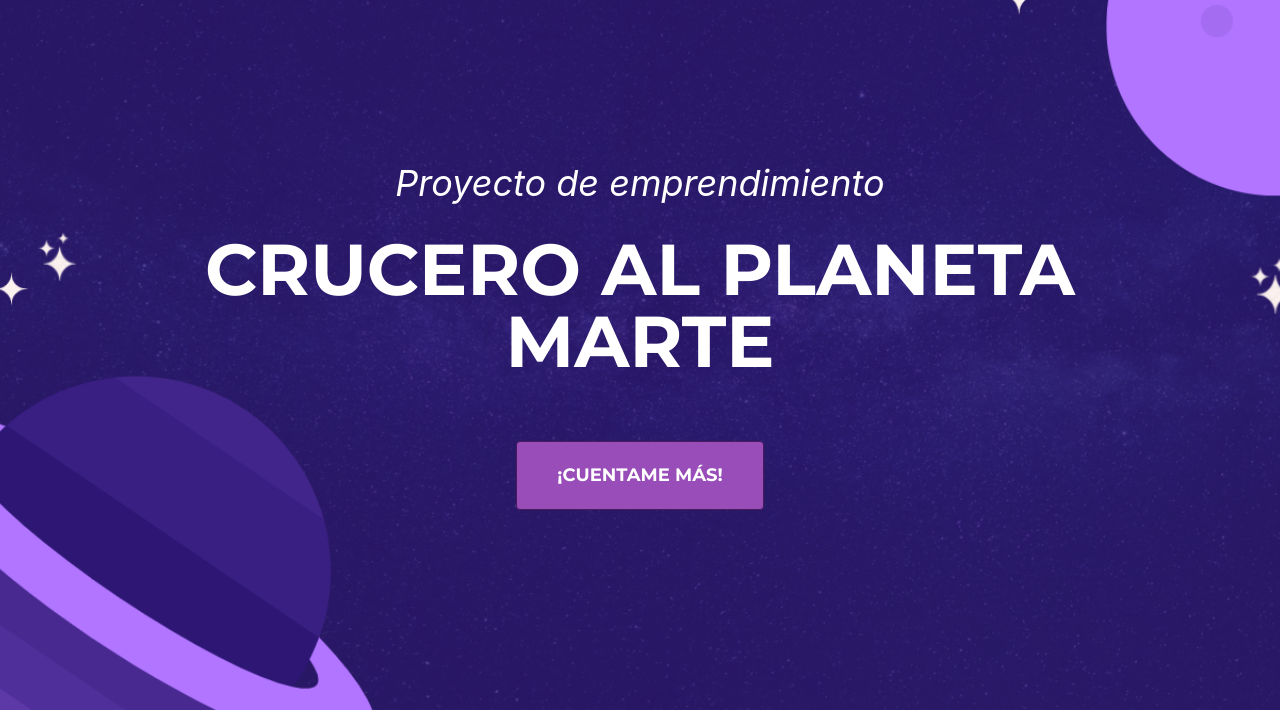
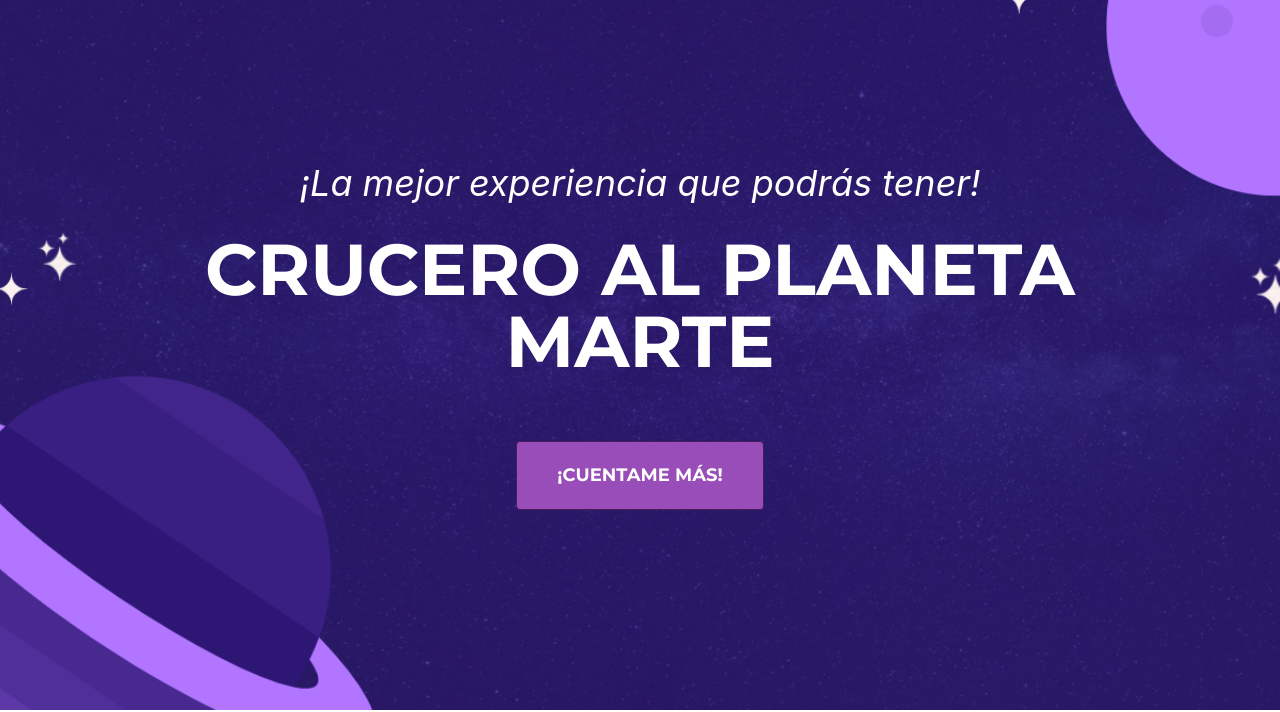
Before and after one commit to Camilo404/AstralJourney, a plain HTML site: page index.html in a window 1280 px wide. Shown: the part 107-819 px from the top of the page. Drawn offline with nearby package versions, Linux system fonts and the light colour scheme; a script that the page names is missing; a web font is replaced by a local one.

Commit message:
Update index.html

```diff
--- a/index.html
+++ b/index.html
@@ -39,7 +39,7 @@
         <!-- Masthead-->
         <header class="masthead">
             <div class="container">
-                <div class="masthead-subheading">Proyecto de emprendimiento</div>
+                <div class="masthead-subheading">¡La mejor experiencia que podrás tener!</div>
                 <div class="masthead-heading text-uppercase">Crucero al planeta marte</div>
                 <a class="btn btn-primary btn-xl text-uppercase js-scroll-trigger" href="#desc">¡Cuentame más!</a>
             </div>
```
